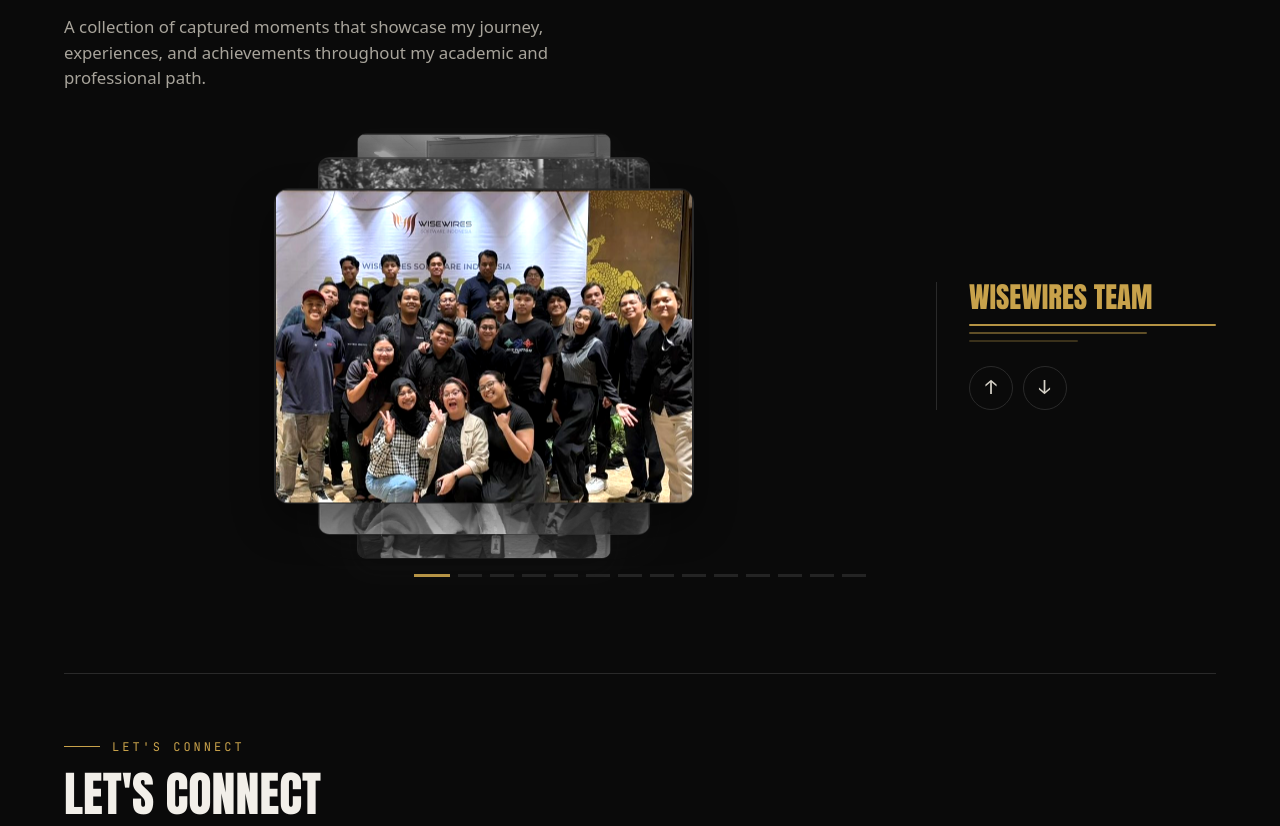
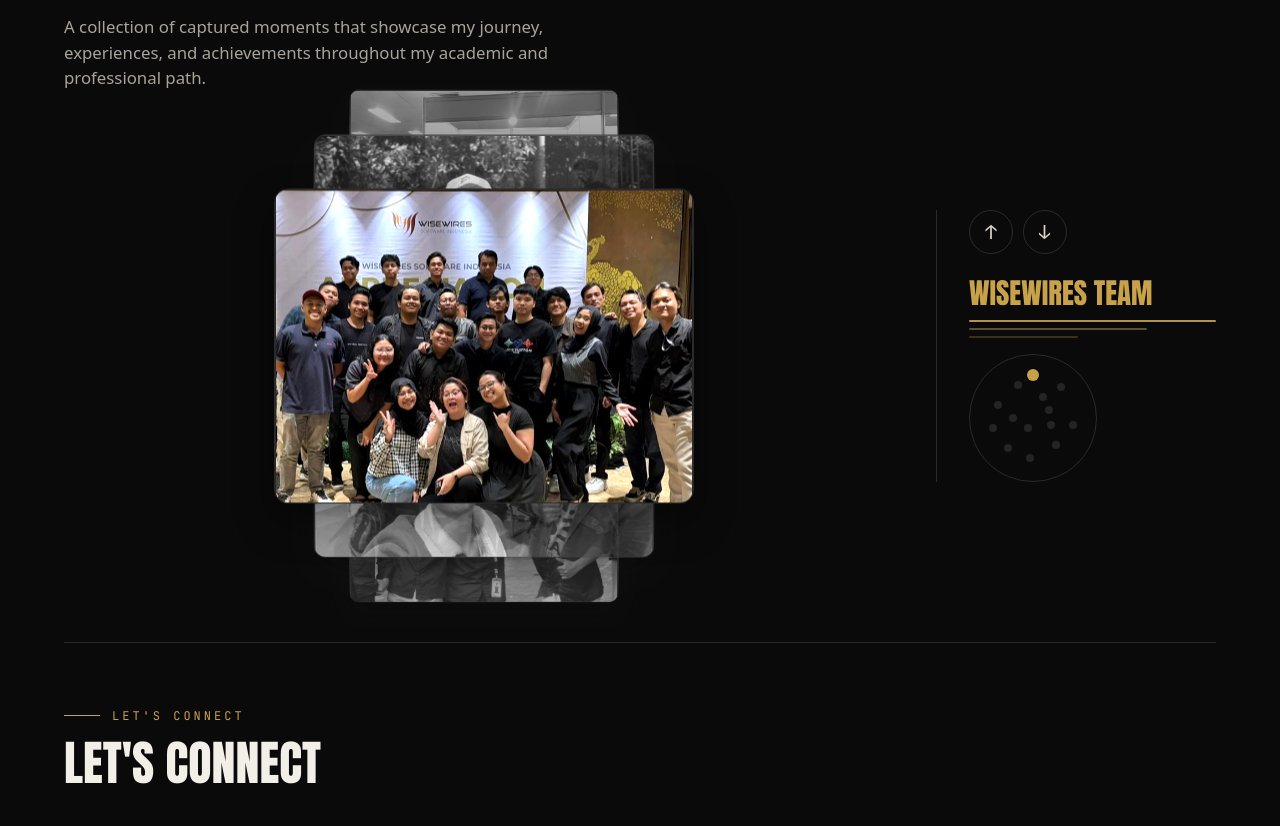
Before and after one commit to abrielkarisma/abriel-porto, a Vue app: page /portfolio in a window 1280 px wide. Shown: the part 6219-7045 px from the top of the page. Built offline with nearby package versions, Linux system fonts and the light colour scheme.

Commit message:
feature: dot-ring indicator deco + nav above title + looser rear cards

```diff
--- a/src/components/sections/Snapshots.vue
+++ b/src/components/sections/Snapshots.vue
@@ -20,6 +20,10 @@
             </div>
           </div>
           <aside class="tube3d-panel">
+            <div class="panel-nav">
+              <button class="nav-btn nav-up" @click="prev" aria-label="Previous photo">↑</button>
+              <button class="nav-btn nav-down" @click="next" aria-label="Next photo">↓</button>
+            </div>
             <div class="panel-head">
               <h3 ref="panelTitle" class="panel-title">{{ photos[current].title }}</h3>
               <div class="panel-rules" aria-hidden="true">
@@ -27,16 +31,13 @@
                 <span class="rule rule-b"></span>
                 <span class="rule rule-c"></span>
               </div>
-            </div>
-            <div class="panel-nav">
-              <button class="nav-btn nav-up" @click="prev" aria-label="Previous photo">↑</button>
-              <button class="nav-btn nav-down" @click="next" aria-label="Next photo">↓</button>
+              <div class="dot-deco">
+                <button v-for="(photo, index) in photos" :key="index" class="dot"
+                  :class="{ active: index === current }" :style="dotStyle(index)"
+                  :aria-label="`Go to ${photo.title}`" @click="goTo(index)"></button>
+              </div>
             </div>
           </aside>
-        </div>
-        <div class="carousel-indicators">
-          <button v-for="(photo, index) in photos" :key="index" class="indicator"
-            :class="{ active: index === current }" :aria-label="`Go to slide ${index + 1}`" @click="goTo(index)"></button>
         </div>
       </div>
 
@@ -258,21 +259,33 @@ const normOffset = (i) => {
 const cardStyle = (i) => {
   const rel = normOffset(i)
   const dist = Math.abs(rel)
-  let y = rel * 72
+  let y = rel * 92
   if (dragging.value) y += deltaY.value * 0.06
-  const scale = Math.max(0.35, 1 - dist * 0.16)
+  const scale = Math.max(0.32, 1 - dist * 0.145)
   const rotX = -rel * 3
-  const z = -dist * 80
+  const z = -dist * 70
   // hanya 5 kartu terlihat: aktif + 2 atas + 2 bawah
   const visible = dist <= 2
-  const opacity = visible ? (dist === 0 ? 1 : 0.92 - dist * 0.12) : 0
-  const filter = rel === 0 ? 'brightness(1.12) contrast(1.06)' : 'grayscale(1) brightness(1.25) contrast(0.9)'
+  const opacity = visible ? (dist === 0 ? 1 : 0.9 - dist * 0.1) : 0
+  const filter = rel === 0 ? 'brightness(1.12) contrast(1.06)' : 'grayscale(1) brightness(1.3) contrast(0.9)'
   return {
     transform: `translate(-50%, calc(-50% + ${y}px)) scale(${scale}) rotateX(${rotX}deg) translateZ(${z}px)`,
     opacity,
     filter,
     zIndex: 100 - dist,
   }
+}
+
+// Posisi titik random di dalam lingkaran dekoratif (persen dari lingkaran)
+const DOT_POS = [
+  { x: 50, y: 16 }, { x: 72, y: 26 }, { x: 63, y: 44 }, { x: 82, y: 56 },
+  { x: 68, y: 72 }, { x: 48, y: 82 }, { x: 30, y: 74 }, { x: 18, y: 58 },
+  { x: 22, y: 40 }, { x: 38, y: 24 }, { x: 46, y: 58 }, { x: 58, y: 34 },
+  { x: 34, y: 50 }, { x: 64, y: 56 },
+]
+const dotStyle = (i) => {
+  const p = DOT_POS[i % DOT_POS.length]
+  return { left: `${p.x}%`, top: `${p.y}%` }
 }
 
 const animatePanel = () => {
@@ -573,26 +586,36 @@ onUnmounted(() => {
   line-height: 1;
 }
 
-.carousel-indicators {
-  display: flex;
-  justify-content: center;
-  align-items: center;
-  gap: 0.5rem;
-  margin-top: 1.75rem;
+.dot-deco {
+  position: relative;
+  width: 128px;
+  height: 128px;
+  border: 1px solid var(--line);
+  border-radius: 50%;
+  margin-top: 0.25rem;
 }
 
-.indicator {
-  width: 24px;
-  height: 3px;
+.dot {
+  position: absolute;
+  width: 8px;
+  height: 8px;
+  border-radius: 50%;
   border: none;
+  padding: 0;
   background: var(--blk-4);
+  transform: translate(-50%, -50%);
   cursor: pointer;
-  transition: background 0.3s, width 0.3s;
+  transition: background 0.3s, transform 0.3s;
 }
 
-.indicator.active {
+.dot:hover {
   background: var(--gold);
-  width: 36px;
+  opacity: 0.7;
+}
+
+.dot.active {
+  background: var(--gold);
+  transform: translate(-50%, -50%) scale(1.5);
 }
 
 .lightbox {
```
